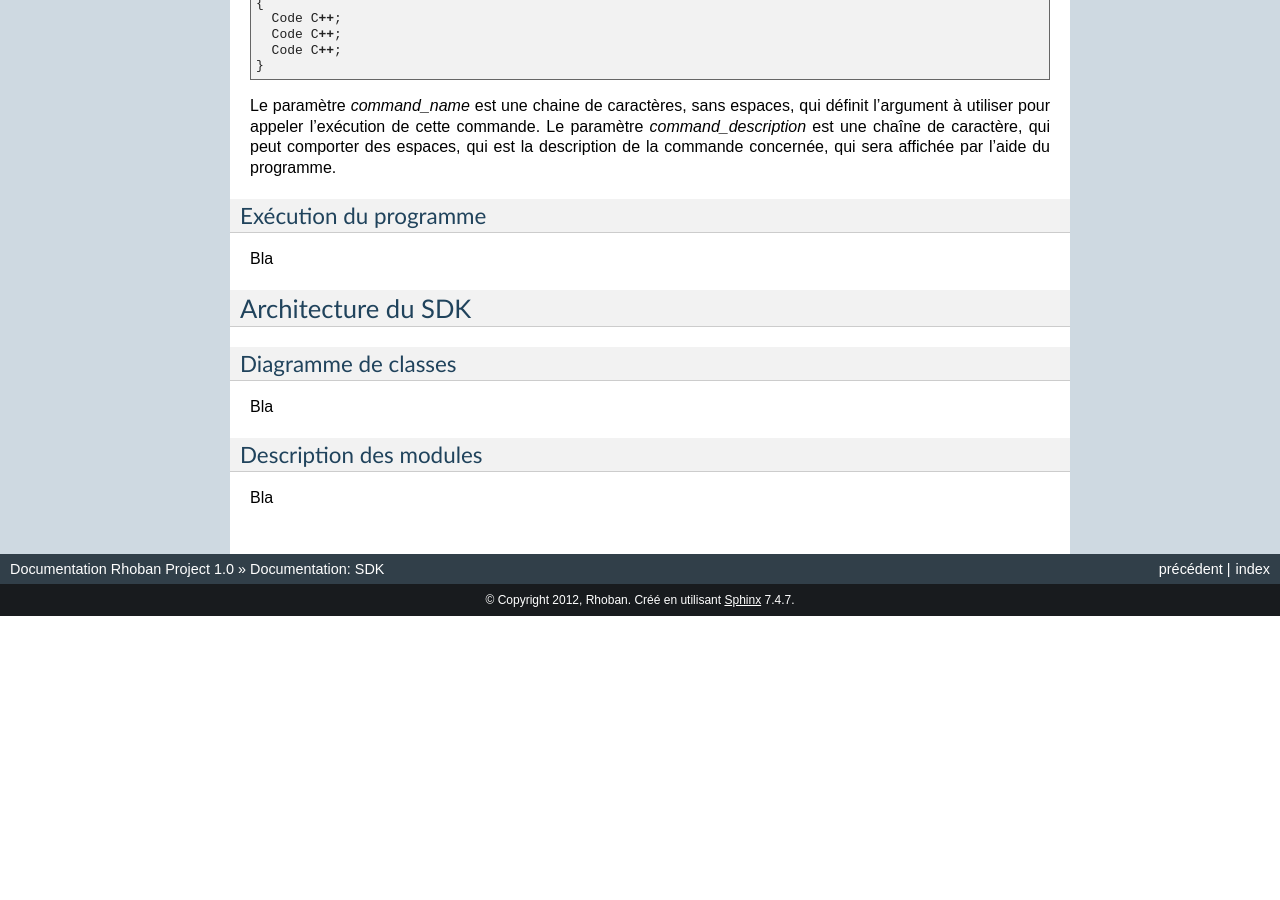
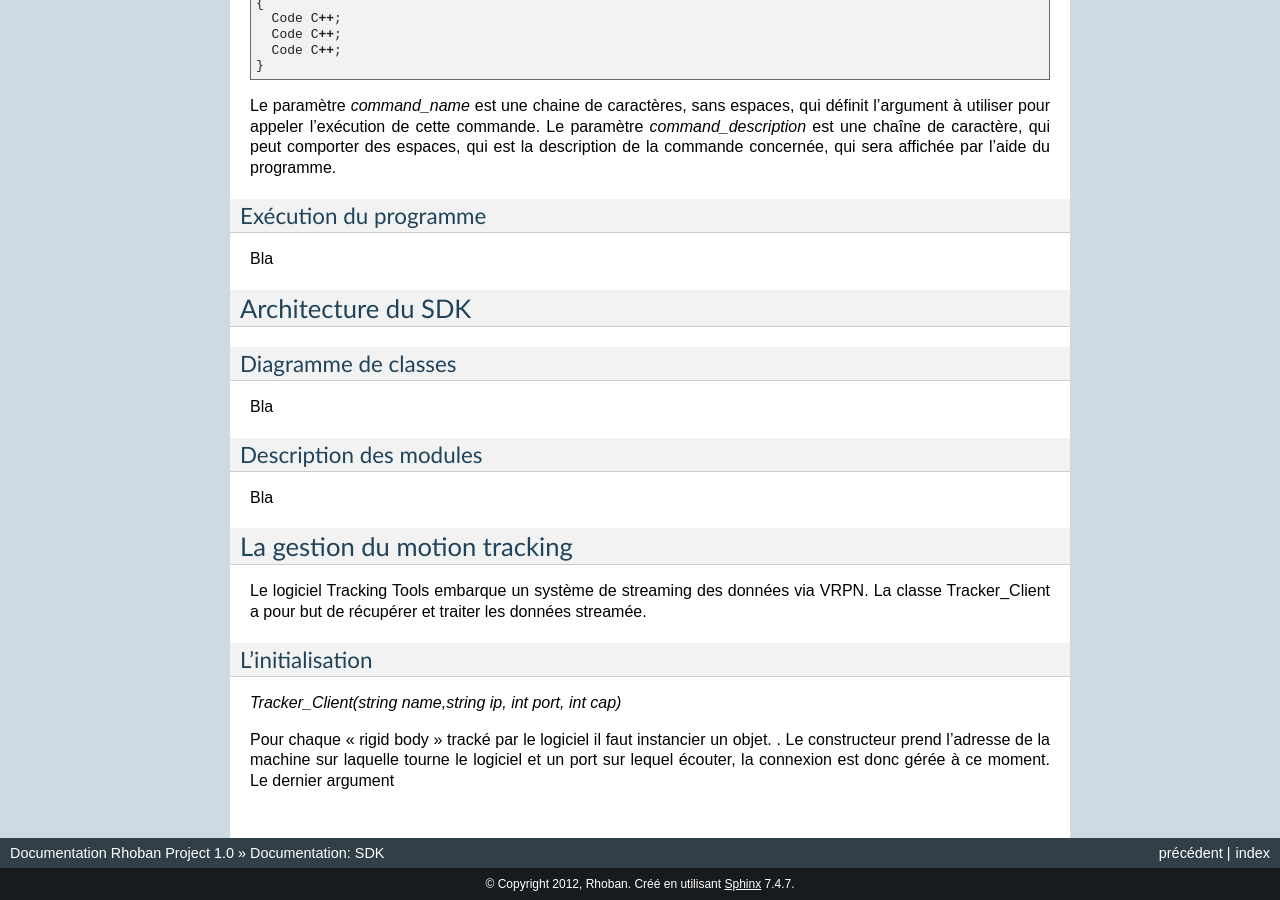
Before and after one commit to RhobanProject/Edu, a Sphinx documentation site: the page built from docs/source/sdk/index.rst, in a window 1280 px wide and 900 px high, scrolled down 670 px. Built offline with Sphinx 7.4.7, drawn with Linux system fonts in a browser that asks for light colours; before the commit the page ends 1286 px from its top, so only the background shows below that; some of the changed text lies outside the part shown.

Commit message:
debut de la redaction de la partie motion tracking

```diff
--- a/docs/source/sdk/index.rst
+++ b/docs/source/sdk/index.rst
@@ -54,3 +54,20 @@ Description des modules
 -----------------------
 
 Bla
+
+La gestion du motion tracking
+~~~~~~~~~~~~~~~~~~
+
+Le logiciel Tracking Tools embarque un système de streaming des
+données via VRPN. La classe Tracker_Client a pour but de récupérer
+et traiter les données streamée.
+
+L'initialisation
+------------
+
+*Tracker_Client(string name,string ip, int port, int cap)*
+
+Pour chaque "rigid body" tracké par le logiciel il faut instancier un
+objet. . Le constructeur prend l'adresse de la machine sur laquelle
+tourne le logiciel et un port sur lequel écouter, la connexion est
+donc gérée à ce moment.  Le dernier argument
```
